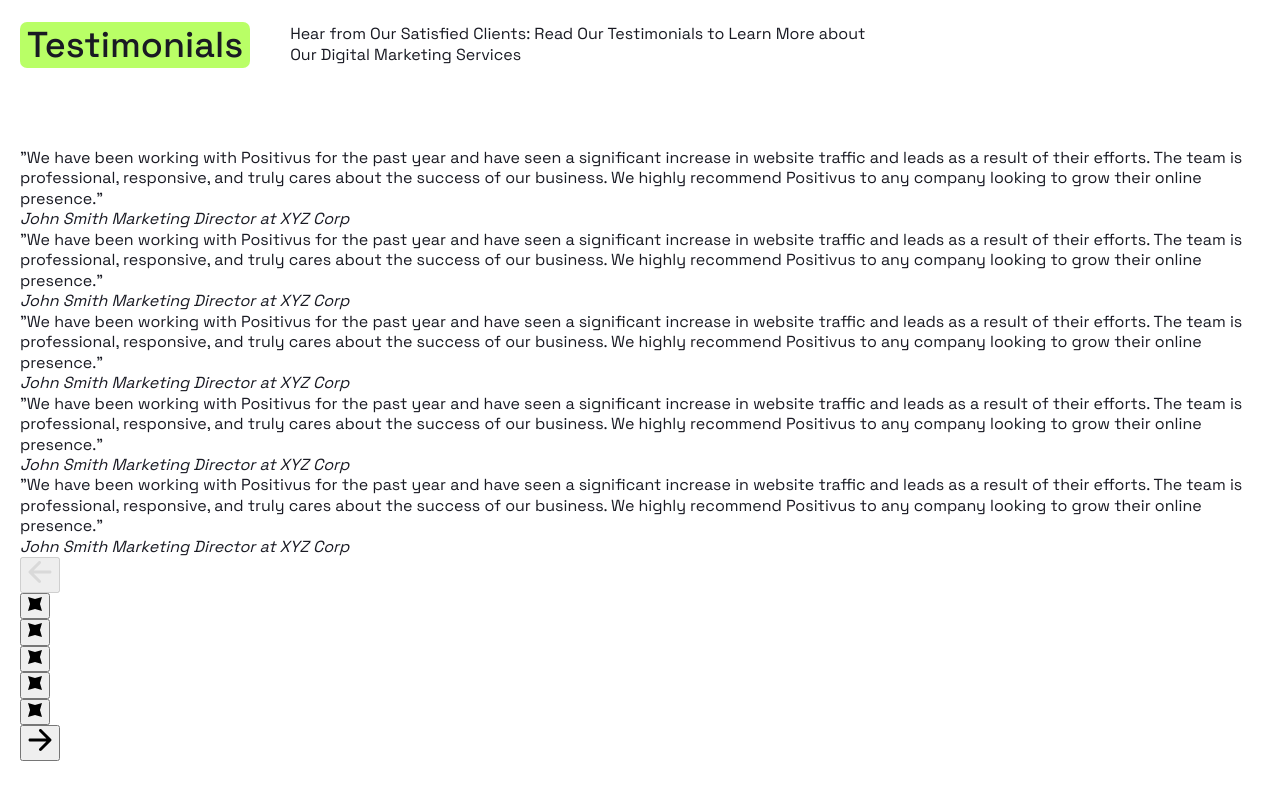
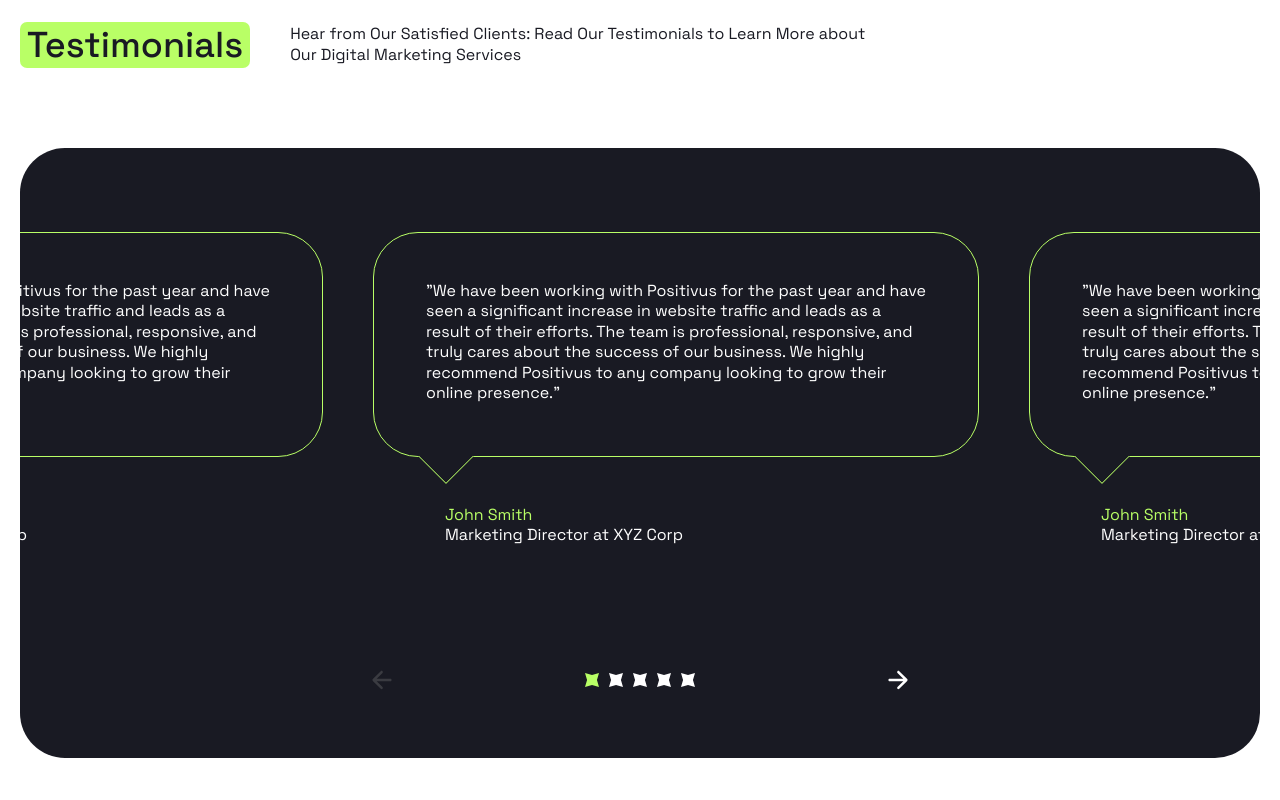
Before and after one commit to shdaler/positivus, a plain HTML site: page index.html in a window 1280 px wide. Shown: the part 5651-6451 px from the top of the page. Drawn offline with Linux system fonts and the light colour scheme.

Commit message:
add 3blocks/update styles

```diff
--- /dev/null
+++ b/styles/blocks/_pagination.scss
@@ -0,0 +1,21 @@
+.pagination {
+  &__list {
+    display: flex;
+  }
+
+  &__button {
+    @include reset-button;
+    @include flex-center;
+    @include square(24px);
+
+    color: var(--color-light);
+
+    @include hover {
+      color: var(--color-accent);
+    }
+
+    &.is-current {
+      color: var(--color-accent);
+    }
+  }
+}
--- /dev/null
+++ b/styles/blocks/_review-card.scss
@@ -0,0 +1,57 @@
+.review-card {
+  --reviewCardCornerWidth: 40px;
+  --reviewCardCornerOffsetLeft: 52px;
+
+  display: flex;
+  flex-direction: column;
+  row-gap: 48px;
+
+  @include mobile {
+    --reviewCardCornerWidth: 32px;
+    --reviewCardCornerOffsetLeft: 46px;
+
+    row-gap: 44px;
+  }
+
+  &__body {
+    position: relative;
+    padding: 48px var(--reviewCardCornerOffsetLeft) 52px;
+    border: 1px solid var(--color-accent);
+    border-radius: var(--border-radius-large);
+
+    @include mobile {
+      padding: 30px;
+    }
+
+    &::after {
+      @include square(var(--reviewCardCornerWidth));
+
+      content: "";
+      position: absolute;
+      top: 100%;
+      left: var(--reviewCardCornerOffsetLeft);
+      background-color: var(--color-dark);
+      border: inherit;
+      rotate: 45deg;
+      clip-path: polygon(100% 0, 0% 100%, 100% 100%);
+      translate: 0 -50%;
+    }
+  }
+
+  &__footer {
+    display: flex;
+    flex-direction: column;
+    padding-left: calc(
+      var(--reviewCardCornerOffsetLeft) + var(--reviewCardCornerWidth) / 2
+    );
+  }
+
+  &__name,
+  &__company {
+    font-style: normal;
+  }
+
+  &__name {
+    color: var(--color-accent);
+  }
+}
--- /dev/null
+++ b/styles/blocks/_reviews.scss
@@ -0,0 +1,74 @@
+.reviews {
+  display: flex;
+  flex-direction: column;
+  row-gap: 110px;
+  padding-top: 84px;
+  padding-bottom: 54px;
+  color: var(--color-light);
+  background-color: var(--color-dark);
+  border-radius: var(--border-radius-large);
+  overflow-x: hidden;
+
+  @include tablet {
+    padding: 30px 30px 46px;
+    row-gap: 46px;
+  }
+
+  &__slider {
+    --reviewsSliderSlideWidth: 606px;
+
+    @include tablet {
+      --reviewsSliderSlideWidth: 330px;
+    }
+
+    &-list {
+      display: flex;
+      column-gap: 50px;
+      scroll-snap-type: x mandatory;
+      overflow-x: scroll;
+
+      @include tablet-above {
+        margin-left: calc(var(--reviewsSliderSlideWidth) / 2 * -1);
+      }
+
+      @include tablet {
+        column-gap: 30px;
+      }
+    }
+
+    &-item {
+      min-width: var(--reviewsSliderSlideWidth);
+      scroll-snap-align: start;
+    }
+  }
+
+  &__actions {
+    display: flex;
+    justify-content: space-between;
+    align-items: center;
+    width: 100%;
+    max-width: 564px;
+    margin-inline: auto;
+  }
+
+  &__arrow-button {
+    @include reset-button;
+    @include flex-center;
+    @include square(48px);
+
+    color: var(--color-light);
+
+    @include hover {
+      color: var(--color-accent);
+    }
+
+    &[disabled] {
+      color: var(--color-gray-alt);
+      cursor: not-allowed;
+    }
+
+    svg {
+      @include square(20px);
+    }
+  }
+}
--- a/styles/styles.scss
+++ b/styles/styles.scss
@@ -4,4 +4,5 @@
   "blocks/cross-button", "blocks/mobile-overlay", "blocks/section",
   "blocks/hero", "blocks/puddle-bg", "blocks/services", "blocks/service-card",
   "blocks/banner", "blocks/studies", "blocks/process", "blocks/team",
-  "blocks/team-card";
+  "blocks/team-card", "blocks/pagination", "blocks/reviews",
+  "blocks/review-card";
```
Also changed, not shown: css/styles.css, 1 other file.
